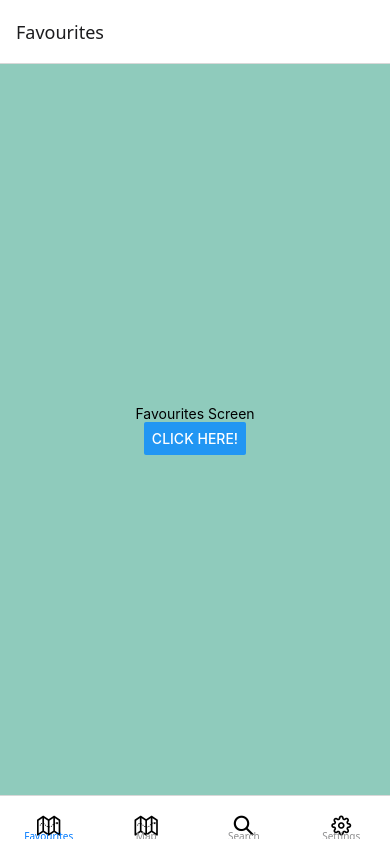
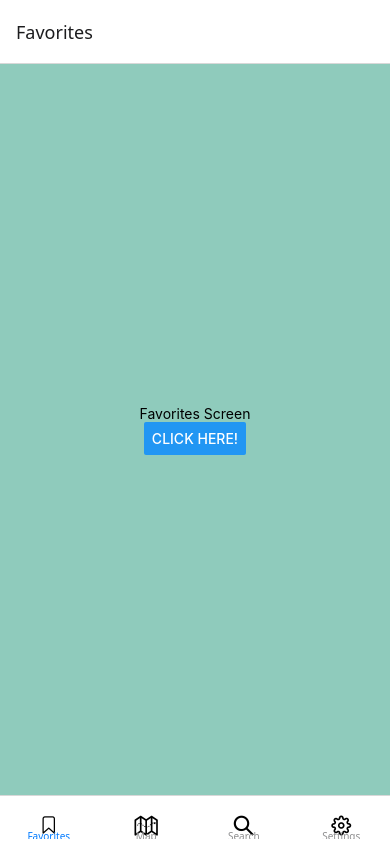
Before and after one commit to Mimo2097/TramApp, a React Native app: screen /Favorites in a window 390 px wide. Built offline with nearby package versions, Linux system fonts and the light colour scheme.

Commit message:
Favorites Icon

```diff
--- a/App.js
+++ b/App.js
@@ -4,7 +4,7 @@ import React, {useState} from 'react';
 import {NavigationContainer} from '@react-navigation/native';
 
 
-import Favourites from './screens/favourites';
+import Favorites from './screens/favorites';
 import Settings from './screens/settings';
 import Map from './screens/map';
 import Tabs from './routes/tabs';
--- a/routes/homeStack.js
+++ b/routes/homeStack.js
@@ -1,6 +1,6 @@
 import {createStackNavigator} from 'react-navigation-stack';
 import {createAppContainer} from 'react-navigation';
-import Favourites from '../screens/favourites';
+import Favorites from '../screens/favorites';
 import Settings from '../screens/settings';
 import Map from '../screens/map';
 
--- a/routes/tabs.js
+++ b/routes/tabs.js
@@ -4,9 +4,9 @@ import {StyleSheet, Text, View, Image, TouchableOpacity} from 'react-native';
 import {createBottomTabNavigator} from '@react-navigation/bottom-tabs';
 import FontistoIcon from 'react-native-vector-icons/Fontisto';
 import FeatherIcon from 'react-native-vector-icons/Feather';
+import Ionicons from 'react-native-vector-icons/Ionicons';
 
-
-import Favourites from '../screens/favourites';
+import Favorites from '../screens/favorites';
 import Map from '../screens/map';
 import Settings from '../screens/settings';
 import Search from '../screens/search';
@@ -54,10 +54,10 @@ const Tabs = () => {
           }
         }}
         >
-            <Tab.Screen  name="Favourites" component={Favourites} options={{
+            <Tab.Screen  name="Favorites" component={Favorites} options={{
                 tabBarIcon: ({focused}) => ( //focused um nur das Bild anzuzeigen
                     <View style={{alignItems: 'center', justifyContent: 'center', top: 10}}>
-                        <FontistoIcon name="map" size={20} color="#000" />
+                        <Ionicons name="bookmark-outline" size={20} color="#000" />
                         <Text style={{color: focused ? '#e32f45' : '#748c94', fontSize: 12}}>
 
                         </Text>
--- a/screens/favourites.js
+++ b/screens/favorites.js
@@ -2,16 +2,16 @@ import React from 'react';
 import { StyleSheet, View, Text, Button } from 'react-native';
 
 
-const Favourites= ({navigation}) => {
+const Favorites= ({navigation}) => {
   return (
     <View style={styles.container}>
-      <Text>Favourites Screen</Text>
+      <Text>Favorites Screen</Text>
       <Button title='Click Here!' alert={'Button Clicked!'}/>
     </View>
   );
 };
 
-export default Favourites;
+export default Favorites;
 
 const styles = StyleSheet.create({
   container: {
```
